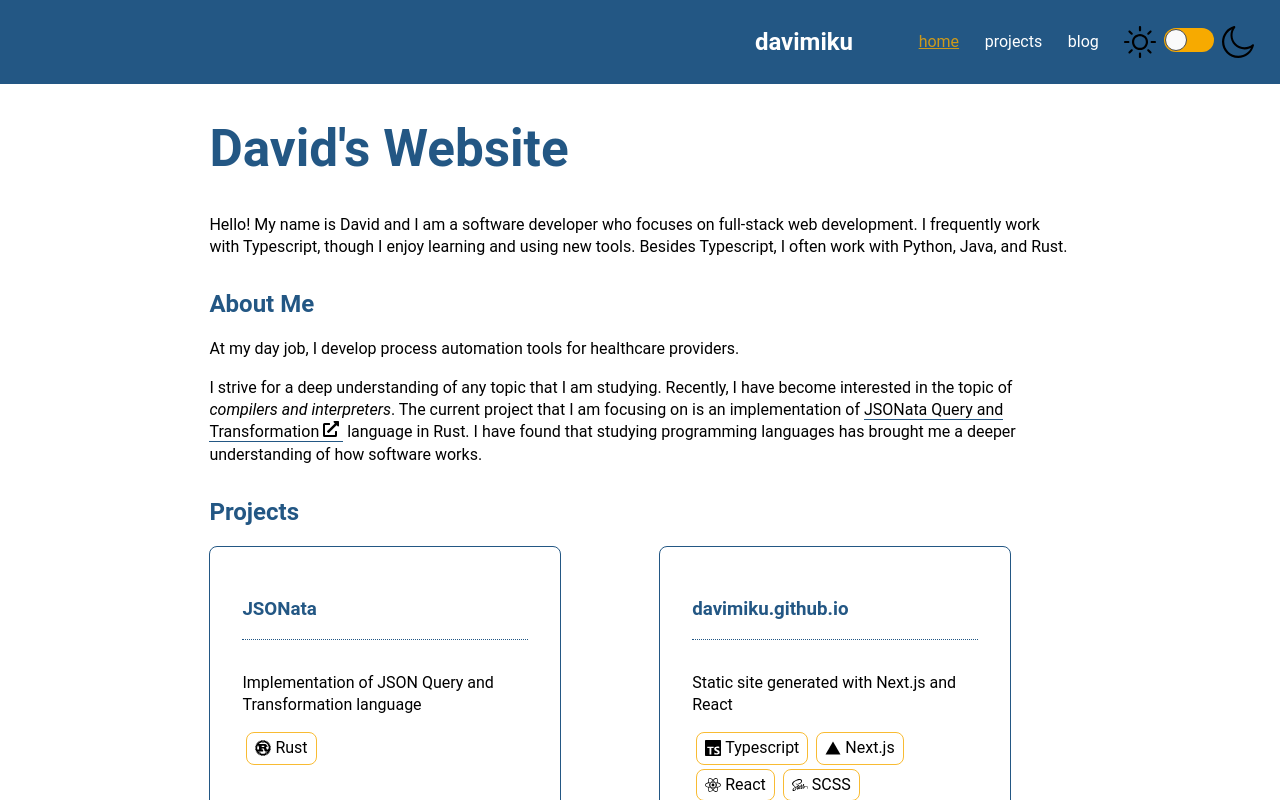
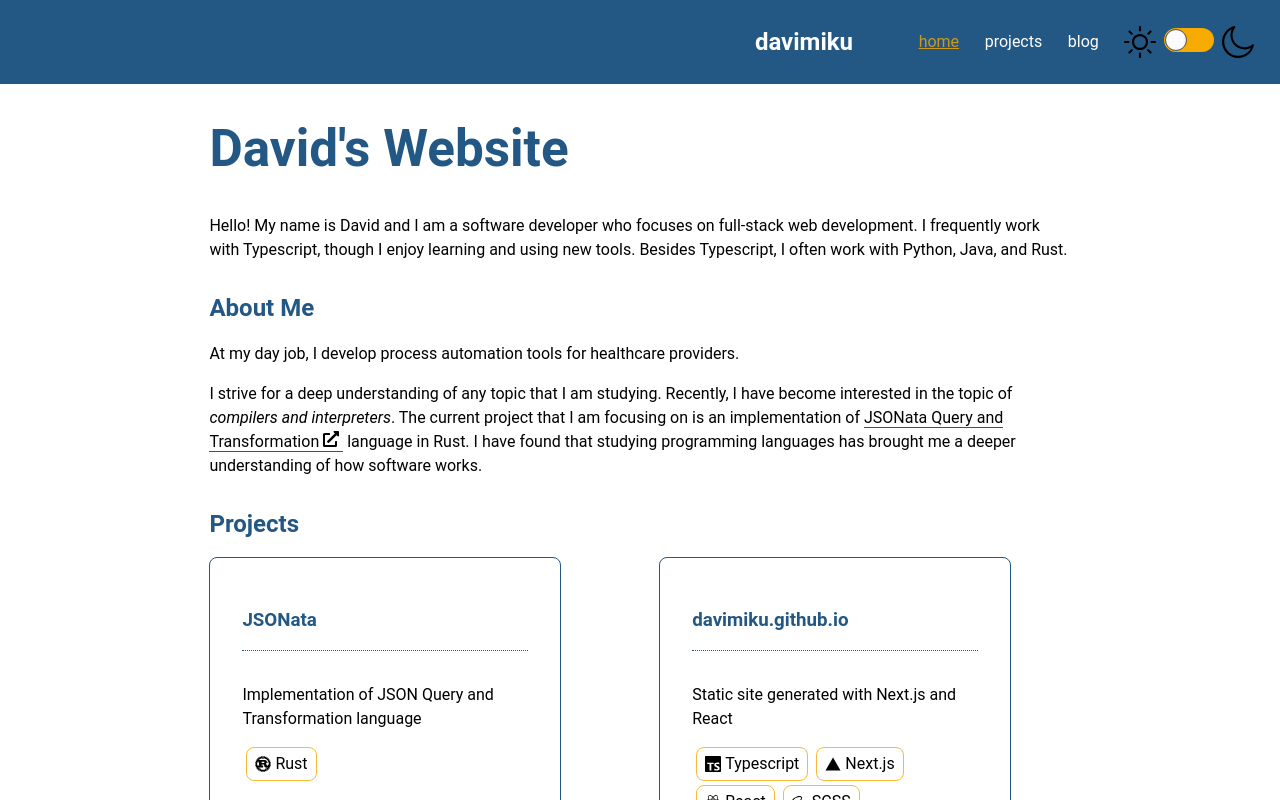
Before and after one commit to davimiku/blog.davimiku.com, a Next.js app: page / in a window 1280 px wide. Shown: the top 800 px of the page. Built offline with nearby package versions, Linux system fonts and the light colour scheme; a small style sheet from the web is missing.

Commit message:
💄  adjust paragraph line height

```diff
--- a/src/styles/globals.scss
+++ b/src/styles/globals.scss
@@ -18,7 +18,7 @@ a {
 }
 
 p {
-  line-height: 1.4;
+  line-height: 1.5;
 }
 
 h1,
```
